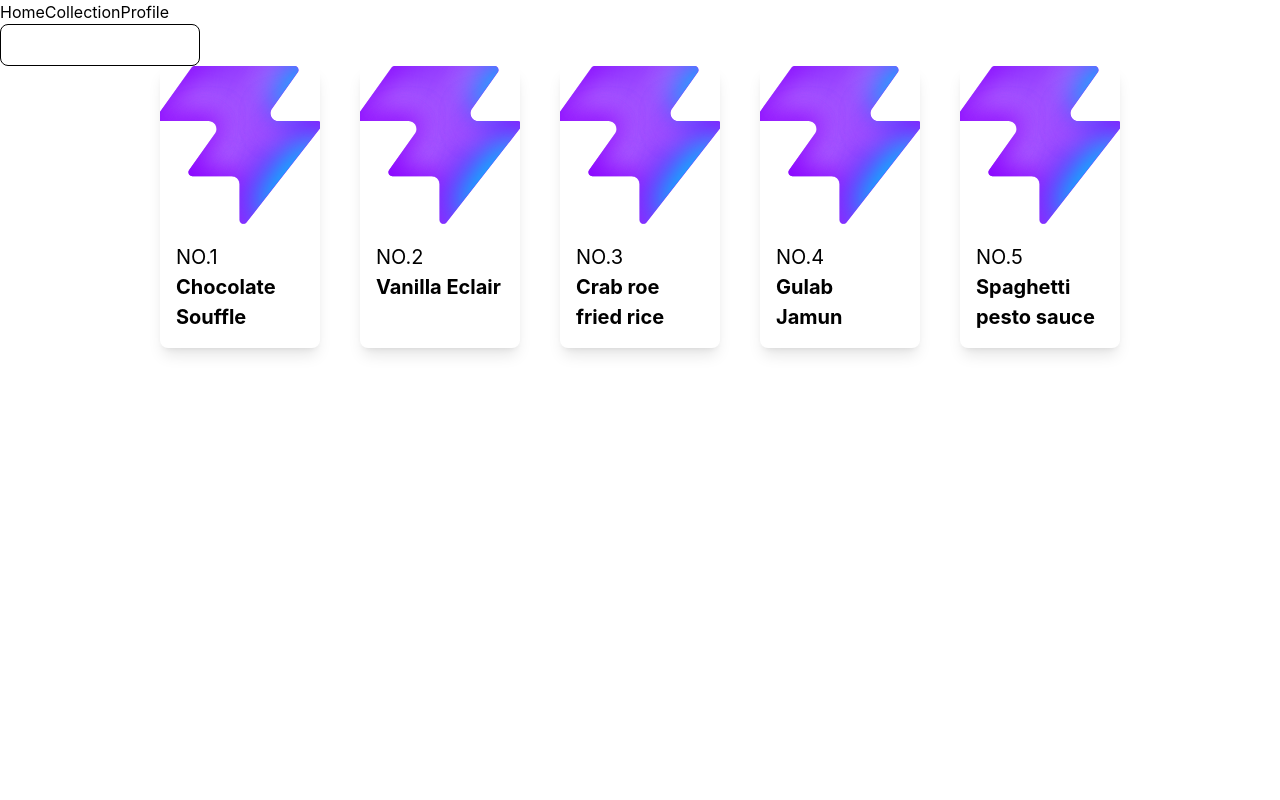
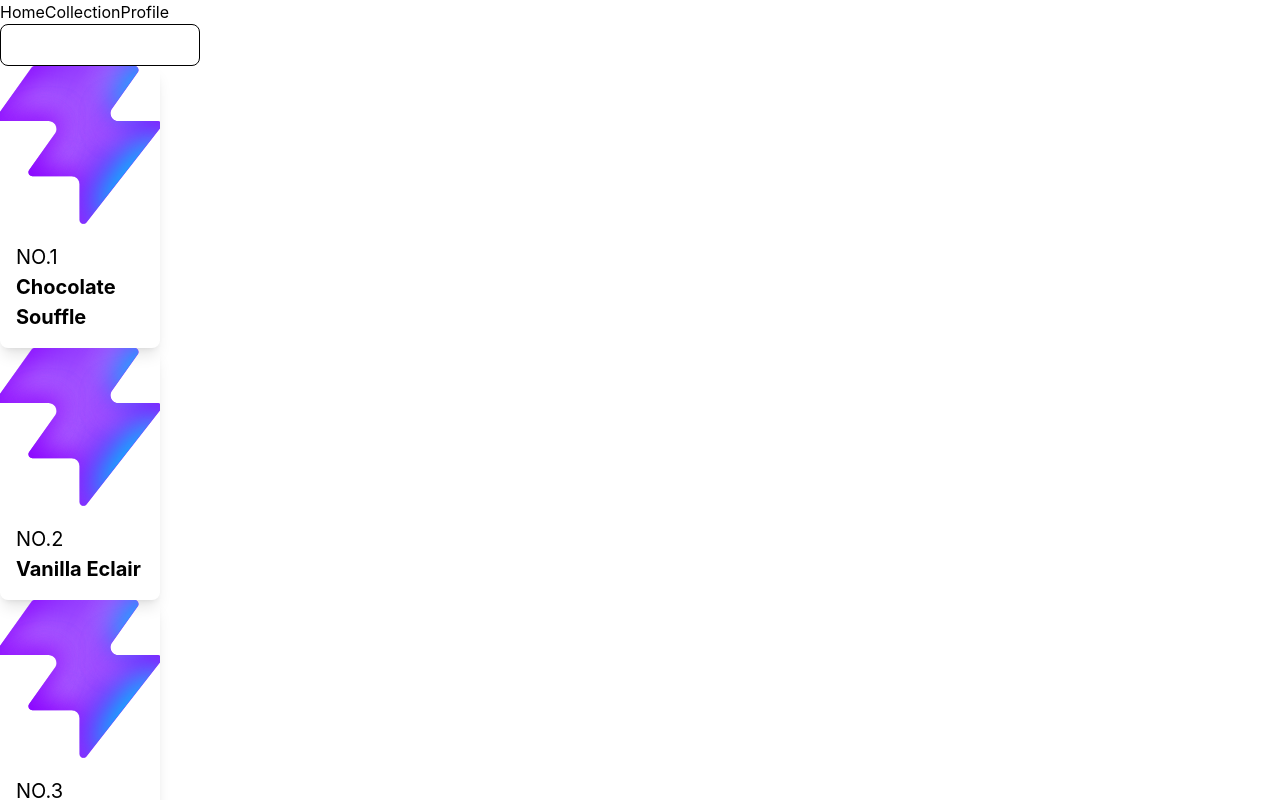
Before and after one commit to PPB999/Food-recipe-Personal-editor, a React (Vite) app: page / in a window 1280 px wide. Shown: the top 800 px of the page. Built offline with nearby package versions, Linux system fonts and the light colour scheme.

Commit message:
edit search form and home

```diff
--- a/src/components/search/searchForm.tsx
+++ b/src/components/search/searchForm.tsx
@@ -1,11 +1,16 @@
 interface SearchFormProps {
-  handleOnChange: (text: any) => void;
+  recipeSearch: string;
+  setRecipeSearch: React.Dispatch<React.SetStateAction<string>>;
 }
 
-const SearchForm = ({ handleOnChange }: SearchFormProps) => {
+const SearchForm = (props: SearchFormProps) => {
+  const handleOnChange = (e: React.ChangeEvent<HTMLInputElement>) => {
+    props.setRecipeSearch(e.target.value);
+  };
   return (
     <div>
       <input
+        value={props.recipeSearch}
         onChange={handleOnChange}
         className="p-2.5  border border-black  text-sm rounded-lg focus:ring-[#375EAA] block w-50"
       />
--- a/src/pages/home/homePages.tsx
+++ b/src/pages/home/homePages.tsx
@@ -5,9 +5,6 @@ import { useState } from "react";
 
 const Home = () => {
   const [recipeSearch, setRecipeSearch] = useState("");
-  const handleOnChange = (text: string) => {
-    setRecipeSearch(text);
-  };
 
   const recipes: Recipe[] = [
     { ID: 1, name: "Chocolate Souffle", image: "/favicon.svg" },
@@ -17,9 +14,24 @@ const Home = () => {
     { ID: 5, name: "Spaghetti pesto sauce", image: "/favicon.svg" },
   ];
 
+  const filterRecipe = recipes.filter((recipeName) => {
+    return recipeName.name.toLowerCase().includes(recipeSearch.toLowerCase());
+    console.log(recipeSearch);
+  });
+
   return (
     <>
-      <SearchForm handleOnChange={handleOnChange} />
+      <SearchForm
+        recipeSearch={recipeSearch}
+        setRecipeSearch={setRecipeSearch}
+      />
+      {filterRecipe.length > 0 ? (
+        filterRecipe.map((recipeName) => (
+          <RecipeCard key={recipeName.ID} recipe={recipeName} />
+        ))
+      ) : (
+        <li>Data not Found</li>
+      )}
       <div className="w-full flex flex-row flex-wrap gap-10 justify-center">
         {recipes.map((recipe) => (
           <RecipeCard key={recipe.ID} recipe={recipe} />
```
